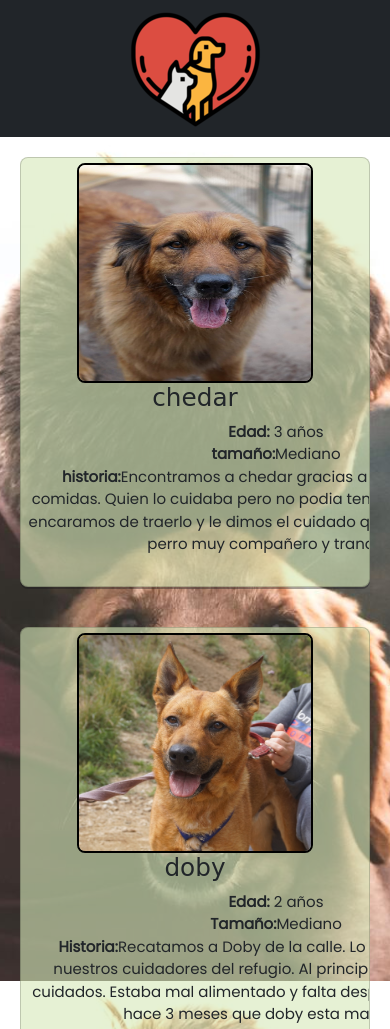
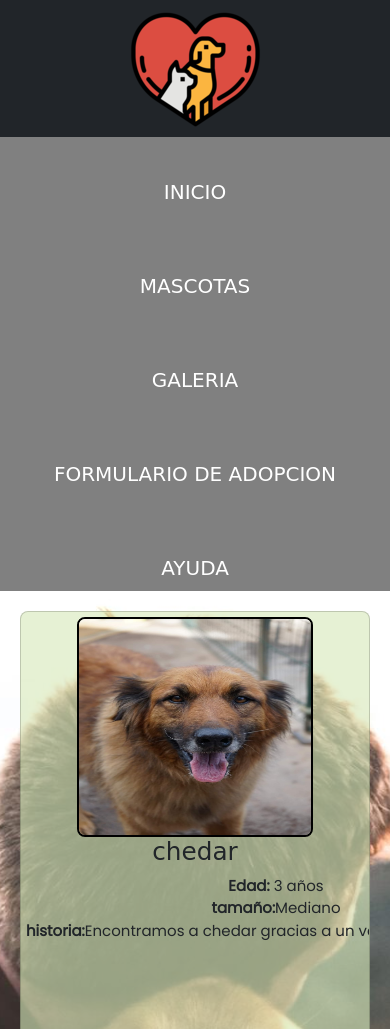
Before and after one commit to JoaquinIgnacioMogliani/Proyecto-nuestro-refigio.io, a plain HTML site: page pages/mascotas.html in a window 390 px wide. Shown: the top 1029 px of the page. Drawn offline with nearby package versions, Linux system fonts and the light colour scheme; a web font is replaced by a local one.

Commit message:
Se arreglo errores de codigo

```diff
--- a/css/estilos.css
+++ b/css/estilos.css
@@ -535,7 +535,7 @@ margin: auto;
 .contenedor .card p {
     font-family: 'Poppins', sans-serif;
     width: 500px;
-
+    align-items: center;
    font-size: 15px;
 
 }
@@ -733,6 +733,7 @@ margin: auto;
     .listanav  a {
         font-size: 20px;
         text-align: center;
+        color: white;
        }
 
     .galeriabienvenida {
@@ -757,6 +758,9 @@ margin: auto;
 
      }
 
-
+    .card p {
+        text-align: center;
+       white-space: nowrap;
+    }
 
 }
--- a/pages/mascotas.html
+++ b/pages/mascotas.html
@@ -23,10 +23,10 @@
             <img src="../assets/cuidado de mascotas.png" alt="logo">
         </div>
         <!-- barra de navegacion-->
-        <nav class="listanav navbar-expand-lg  ">
-            <div class="listanav navbar-expand-lg navbar-expand-md  navbar-expand-sm">
+        <nav class="listanav navbar-expand-lg navbar-expand-md  navbar-expand-sm ">
+            <div class="container-fluid   p-3 col-sm-4 col-md-4 col-lg-12 text-white"></div>
 
-              <div class="collapse navbar-collapse listanav " id="navbarNav">
+              <div class=" navbar-collapse listanav " id="navbarNav">
                 <ul class="navbar-nav  gap-5 ">
                   <li class="nav-item  item">
                     <a class="nav-link active" aria-current="page" href="../index.html">INICIO</a>
```
